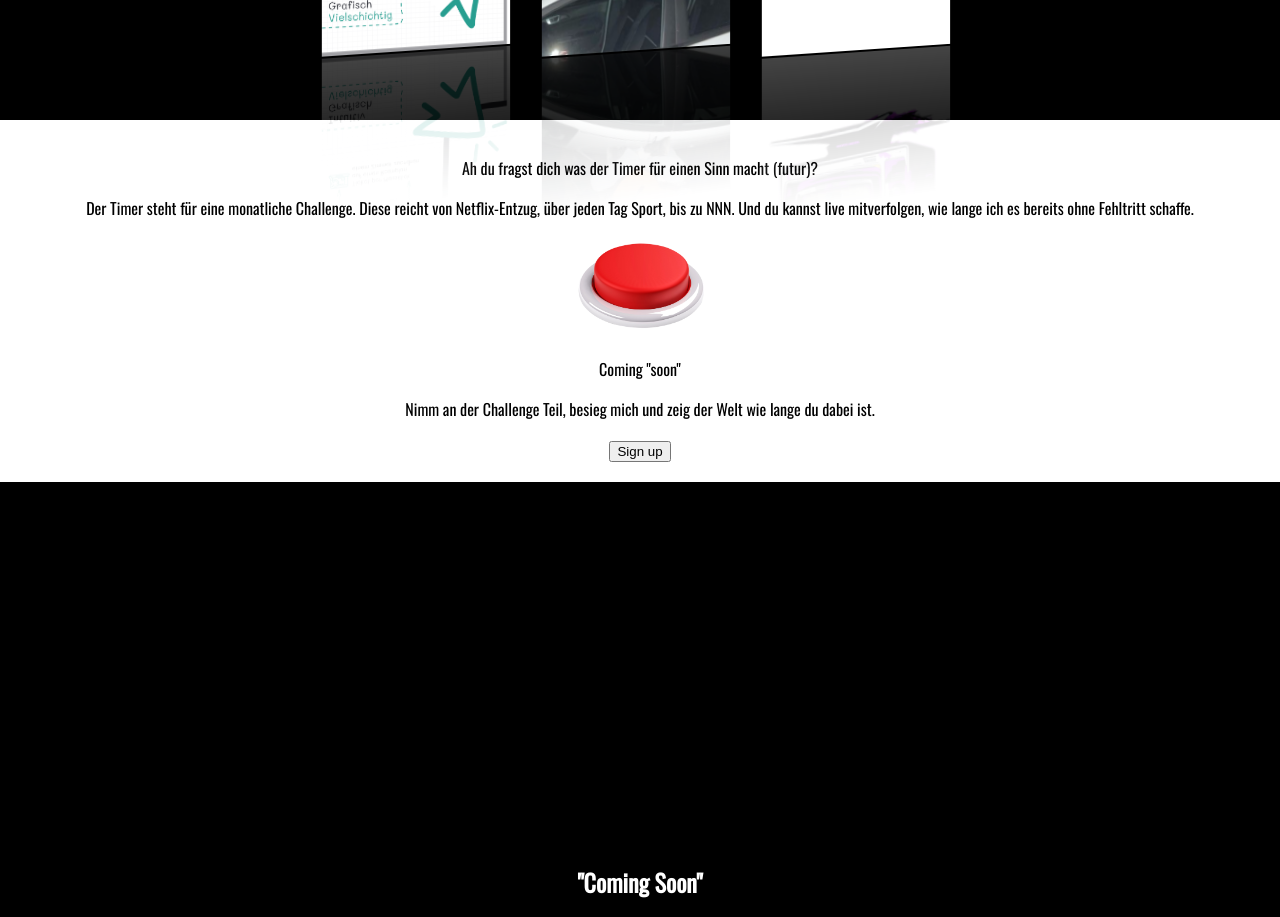
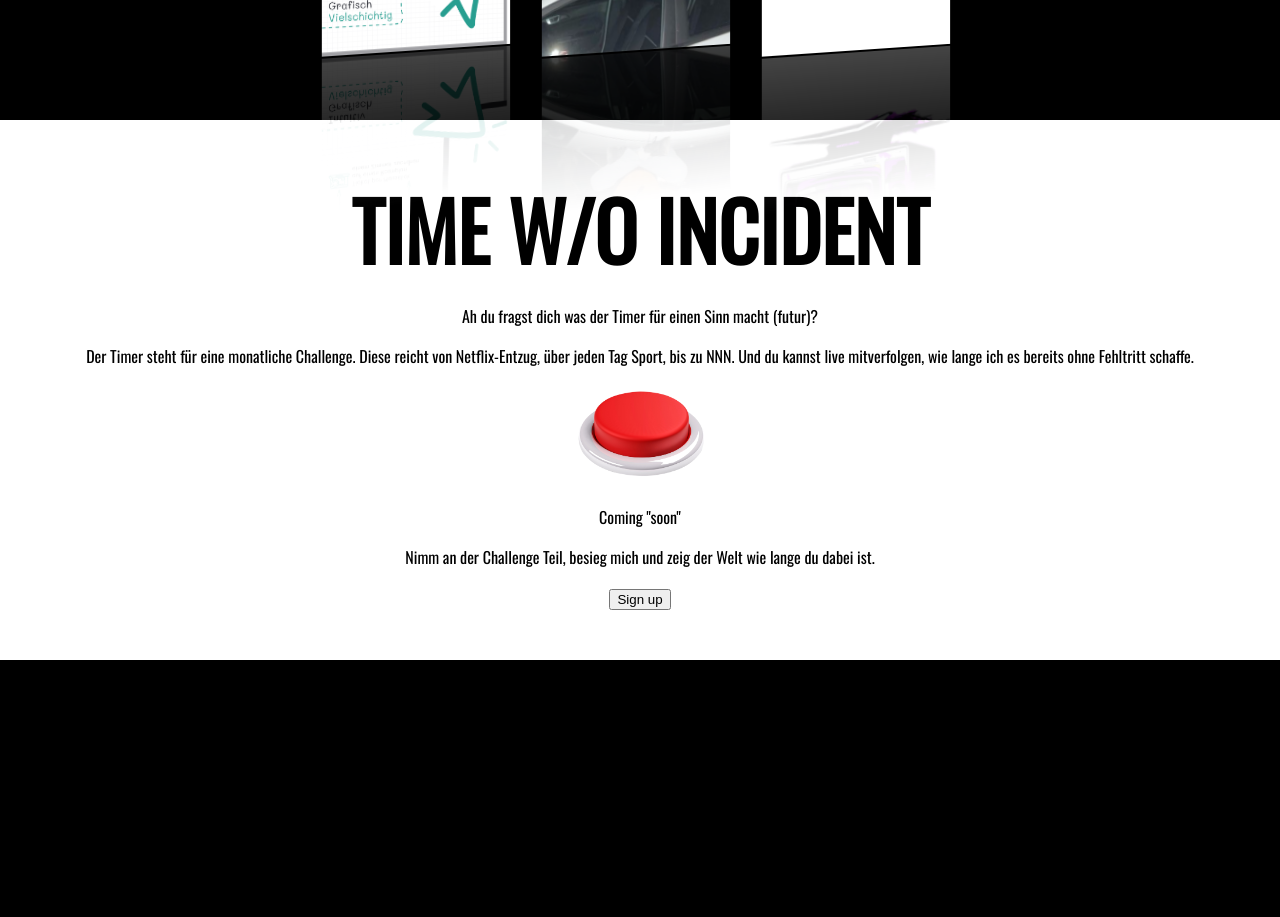
Before and after one commit to jgruenauer/jeremiasgalonvue, a Vue app: page / in a window 1280 px wide. Shown: the part 4660-5577 px from the top of the page. Built offline with nearby package versions, Linux system fonts and the light colour scheme; no server answers; the database is empty; the HTML template or start-up script is replaced by a standard one.

Commit message:
smol timer changes

```diff
--- a/src/components/homepage/HomePage.vue
+++ b/src/components/homepage/HomePage.vue
@@ -18,6 +18,7 @@
     <ProjectsOverview></ProjectsOverview>
   </section>
   <section class="sect-timer">
+    <h1 class="section-heading">TIME W/O INCIDENT</h1>
     <p>Ah du fragst dich was der Timer für einen Sinn macht (futur)?</p>
     <p>Der Timer steht für eine monatliche Challenge. Diese reicht von Netflix-Entzug, über jeden Tag Sport, bis zu NNN.
       Und du kannst live mitverfolgen, wie lange ich es bereits ohne Fehltritt schaffe.</p>
@@ -94,7 +95,7 @@ section {
   text-align: center;
 
   height: fit-content;
-  padding: 20px;
+  padding: 50px 0px;
 }
 
 .sect-toying {
```
